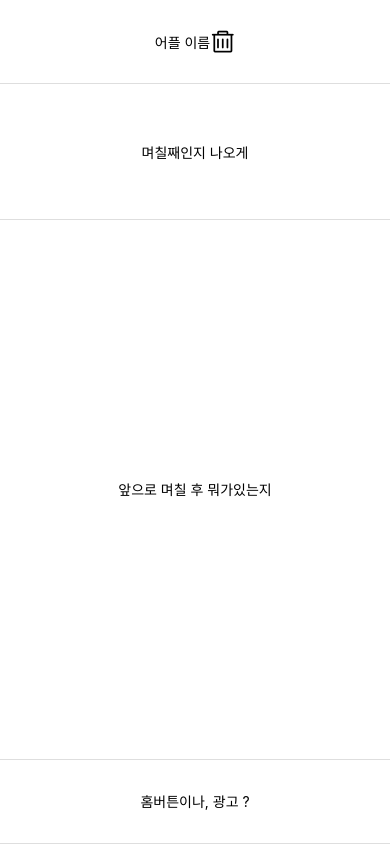
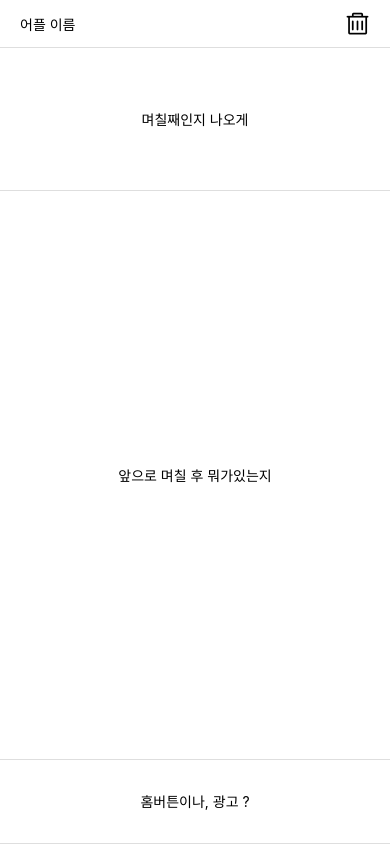
Before and after one commit to FouinK/myFirstNativeApp, a React Native app: screen / in a window 390 px wide. Built offline with nearby package versions, Linux system fonts and the light colour scheme.

Commit message:
feat : 헤더에 이름이랑 아이콘 css 작업

```diff
--- a/component/Header.tsx
+++ b/component/Header.tsx
@@ -1,5 +1,11 @@
 import React from 'react';
-import {View, Text, StyleSheet, TouchableOpacity} from 'react-native';
+import {
+  SafeAreaView,
+  View,
+  Text,
+  StyleSheet,
+  TouchableOpacity,
+} from 'react-native';
 import Icon from 'react-native-vector-icons/AntDesign';
 
 const Header = () => {
@@ -8,34 +14,34 @@ const Header = () => {
   };
 
   return (
+    <SafeAreaView style={styles.safeArea}>
       <View style={styles.header}>
         <Text style={styles.title}>어플 이름</Text>
         <TouchableOpacity onPress={openSettings} style={styles.settingsButton}>
           <Icon name="delete" size={25} color="#000" />
         </TouchableOpacity>
       </View>
+    </SafeAreaView>
   );
 };
 
-export default Header;
-
 const styles = StyleSheet.create({
+  safeArea: {
+    backgroundColor: 'white',
+  },
   header: {
     width: '100%',
-    height: '10%',
-    justifyContent: 'center',
+    flexDirection: 'row',
+    justifyContent: 'space-between',
     alignItems: 'center',
     backgroundColor: 'white',
-    borderBottomWidth: 1, // 구분선의 두께
-    borderBottomColor: '#dedede', // 구분선의 색상
-    flexDirection: 'row',
-    padding: 1,
+    borderBottomWidth: 1,
+    borderBottomColor: '#dedede',
+    paddingVertical: 10,
+    paddingHorizontal: 20,
   },
-  title: {
-    justifyContent: 'center',
-    alignItems: 'center',
-  },
-  settingsButton: {
-    // 설정 버튼에 대한 스타일
-  },
+  title: {},
+  settingsButton: {},
 });
+
+export default Header;
```
Lines whose indentation alone changed are shown as unchanged.
